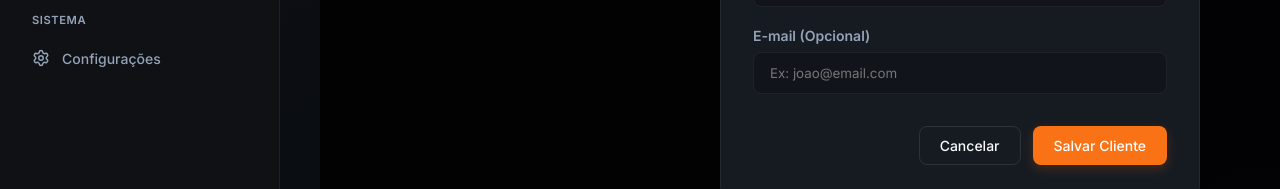
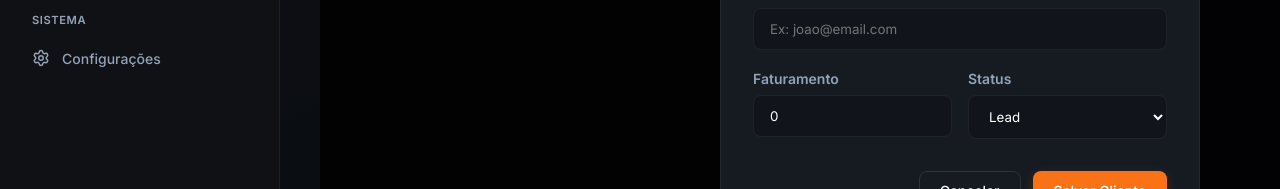
Before and after one commit to Felipecarapia/CRM, a React (Vite) app: page /clientes in a window 1280 px wide. Both pictures are taken after a click on the button "Novo Cliente". Shown: the part 498-687 px from the top of the page. Built offline with nearby package versions, Linux system fonts and the light colour scheme; no server answers.

Commit message:
Add Faturamento and Status fields to client registration form

```diff
--- a/src/pages/Clientes.jsx
+++ b/src/pages/Clientes.jsx
@@ -157,6 +157,32 @@ const Clientes = () => {
                     onChange={(e) => setFormData({...formData, email: e.target.value})}
                   />
                 </div>
+
+                <div style={{ display: 'grid', gridTemplateColumns: '1fr 1fr', gap: '16px' }}>
+                  <div style={{ display: 'flex', flexDirection: 'column', gap: '8px' }}>
+                    <label style={{ fontSize: '0.875rem', fontWeight: 600, color: 'var(--color-text-muted)' }}>Faturamento</label>
+                    <input
+                      type="number"
+                      style={{ width: '100%', padding: '12px 16px', background: 'rgba(0,0,0,0.2)', border: 'var(--border-subtle)', borderRadius: 'var(--radius-sm)', color: '#fff', outline: 'none' }}
+                      placeholder="R$ 0,00"
+                      value={formData.ltv}
+                      onChange={(e) => setFormData({...formData, ltv: parseFloat(e.target.value) || 0})}
+                    />
+                  </div>
+
+                  <div style={{ display: 'flex', flexDirection: 'column', gap: '8px' }}>
+                    <label style={{ fontSize: '0.875rem', fontWeight: 600, color: 'var(--color-text-muted)' }}>Status</label>
+                    <select
+                      style={{ width: '100%', padding: '12px 16px', background: 'rgba(0,0,0,0.2)', border: 'var(--border-subtle)', borderRadius: 'var(--radius-sm)', color: '#fff', outline: 'none' }}
+                      value={formData.status}
+                      onChange={(e) => setFormData({...formData, status: e.target.value})}
+                    >
+                      <option value="Lead">Lead</option>
+                      <option value="Cliente">Cliente</option>
+                      <option value="Inativo">Inativo</option>
+                    </select>
+                  </div>
+                </div>
               </div>
 
               <div className="modal-actions" style={{marginTop: '32px', display: 'flex', justifyContent: 'flex-end', gap: '12px'}}>
```
